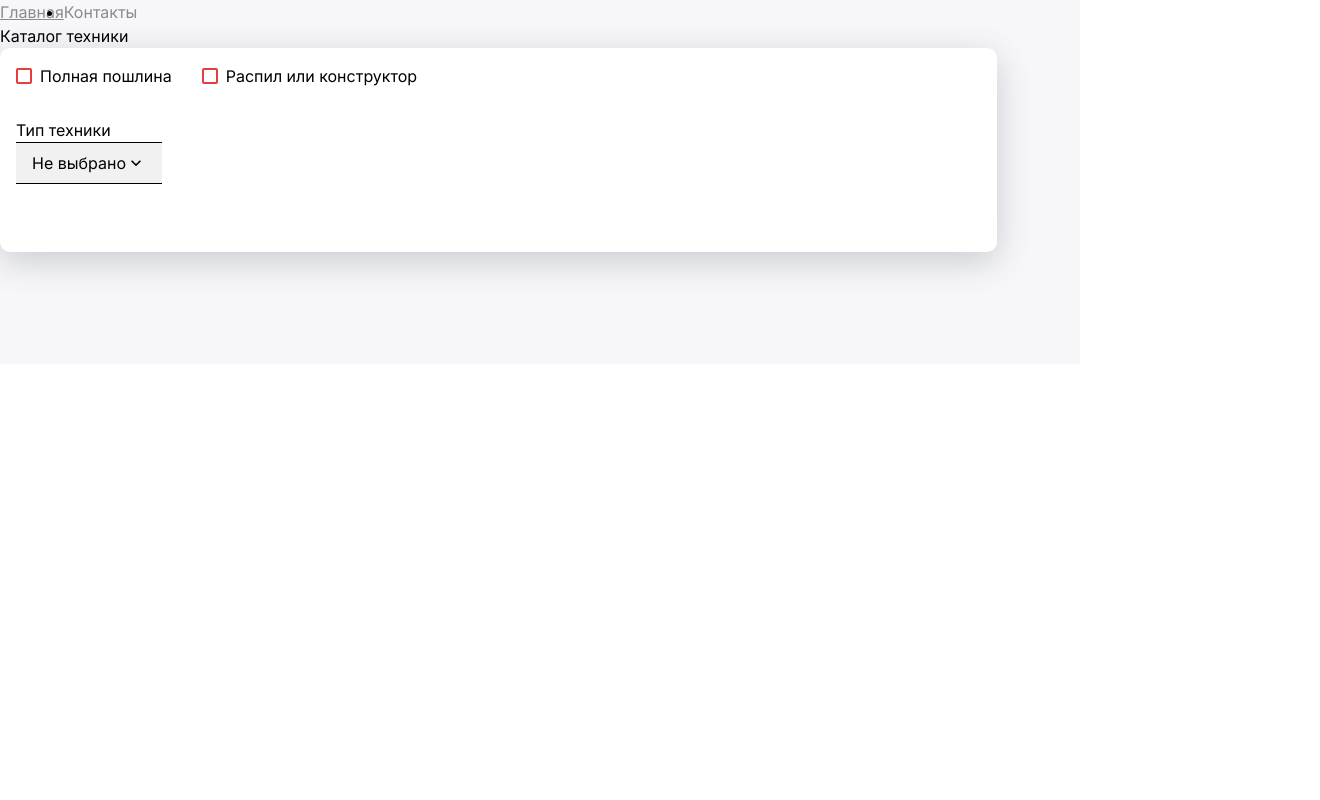
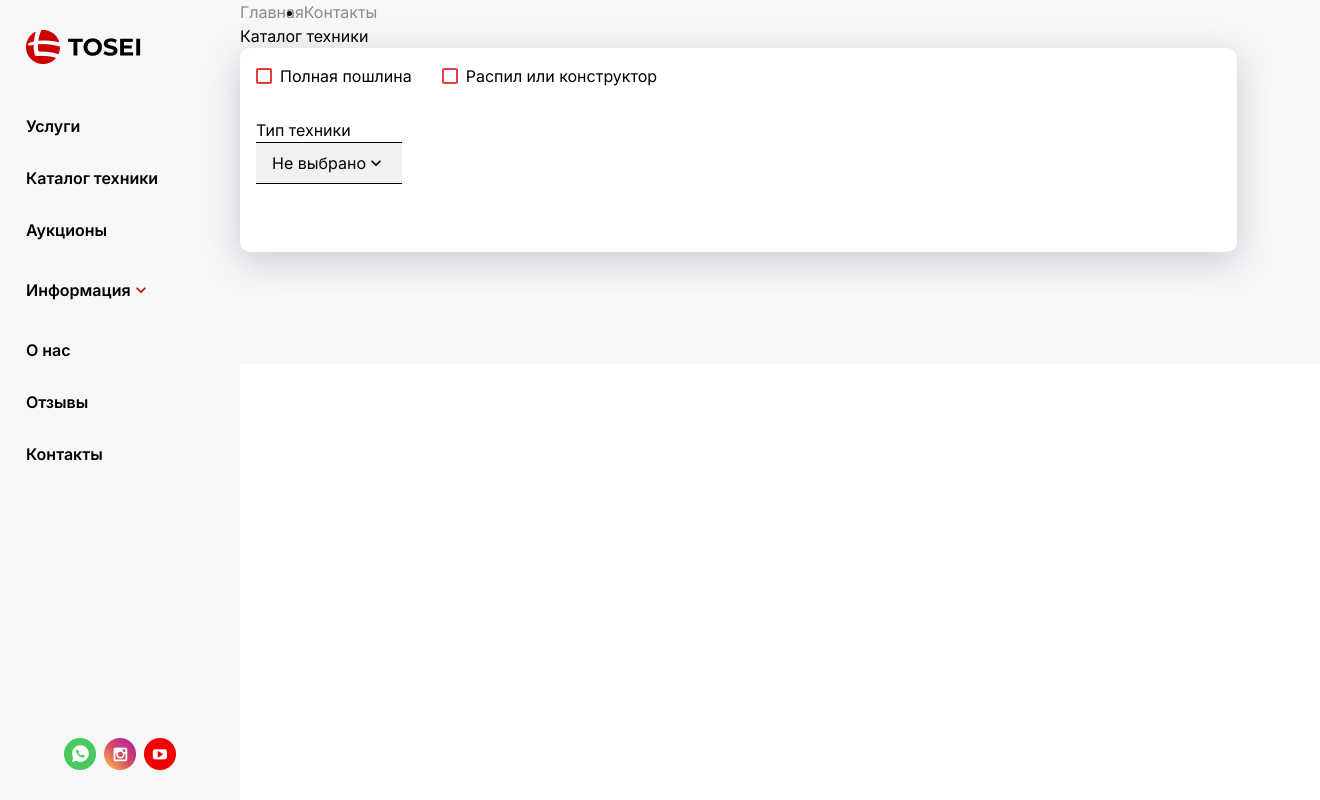
Before and after one commit to itkncoder/tosai, a Next.js app: page /catalog in a window 1280 px wide. Shown: the whole page, 1320 px wide, since content can reach past the window. Built offline with nearby package versions, Linux system fonts and the light colour scheme.

Commit message:
refactored catalog page

```diff
--- a/src/components/header/header.tsx
+++ b/src/components/header/header.tsx
@@ -1,9 +1,13 @@
-import React from 'react'
+import { Box } from "@chakra-ui/react"
 
 const Header = () => {
-  return (
-    <div>Header</div>
-  )
+    return (
+        <Box>
+            <Box>
+
+            </Box>
+        </Box>
+    )
 }
 
 export default Header
--- a/src/components/sidebar/sidebar.tsx
+++ b/src/components/sidebar/sidebar.tsx
@@ -15,7 +15,7 @@ const Sidebar = () => {
                 </Box>
                 <Box mt={"50px"} display={"flex"} flexDirection={"column"} gap={"28px"} px={"26px"} >
                     <Text _hover={{color: "gray"}} cursor={"pointer"} fontWeight={600} fontSize={"16px"} ><Link href={"/"}>Услуги</Link></Text>
-                    <Text _hover={{color: "gray"}} cursor={"pointer"} fontWeight={600} fontSize={"16px"} ><Link href={"/"}>Каталог техники</Link></Text>
+                    <Text _hover={{color: "gray"}} cursor={"pointer"} fontWeight={600} fontSize={"16px"} ><Link href={"/catalog"}>Каталог техники</Link></Text>
                     <Text _hover={{color: "gray"}} cursor={"pointer"} fontWeight={600} fontSize={"16px"} ><Link href={"/"}>Аукционы</Link></Text>
                     <Accordion defaultIndex={[1]} allowMultiple >
                         <AccordionItem border={"0"}>
--- /dev/null
+++ b/src/layout/layout.tsx
@@ -0,0 +1,25 @@
+import Header from "@/components/header/header"
+import Sidebar from "@/components/sidebar/sidebar"
+import { Box } from "@chakra-ui/react"
+
+const Layout = ({children}: any) => {
+    return (
+        <Box color={"black"} bg={"white"}>
+            <Box display={"flex"}>
+                <Box>
+                    <Sidebar/>
+                </Box>
+                <Box>
+                    <Box>
+                        <Header/>
+                    </Box>
+                    <Box>
+                        {children}
+                    </Box>
+                </Box>
+            </Box>
+        </Box>
+    )
+}
+
+export default Layout
--- a/src/pages/catalog.tsx
+++ b/src/pages/catalog.tsx
@@ -1,3 +1,4 @@
+import Layout from '@/layout/layout'
 import { Link } from '@chakra-ui/react'
 import { Flex, Spacer, Box } from '@chakra-ui/react'
 import { Checkbox, CheckboxGroup } from '@chakra-ui/react'
@@ -10,7 +11,9 @@ import {
 } from '@chakra-ui/react'
 
 const Catalog = () => {
-  return <Box background={'#F7F7F9'} w={'1080px'} h={'364px'} justifyContent={'flex-start'} display={'flex'} alignItems={'flex-start'} flexDirection={'column'}>
+    return (
+        <Layout>
+            <Box color={"black"} background={'#F7F7F9'} w={'1080px'} h={'364px'} justifyContent={'flex-start'} display={'flex'} alignItems={'flex-start'} flexDirection={'column'}>
 
                 <Box display="flex" alignItems={'center'}  >
                     <Link href='/' color='#8B8B8B' >
@@ -44,7 +47,7 @@ const Catalog = () => {
                 <Box >
                 <Box display={'flex'} flexDirection={'column'}>
                     <p>Тип техники</p>
-        <Accordion defaultIndex={[1]} background={'#F1F1F1'}>
+                    <Accordion allowMultiple defaultIndex={[1]} background={'#F1F1F1'}>
                     <AccordionItem>
                         <h2>
                         <AccordionButton>
@@ -74,6 +77,8 @@ const Catalog = () => {
 
 
                 </Box>
+        </Layout>
+    )
 }
 
 export default Catalog
```
Also changed, not shown: src/pages/index.tsx (+4 -10 lines). Lines whose indentation alone changed are shown as unchanged.
